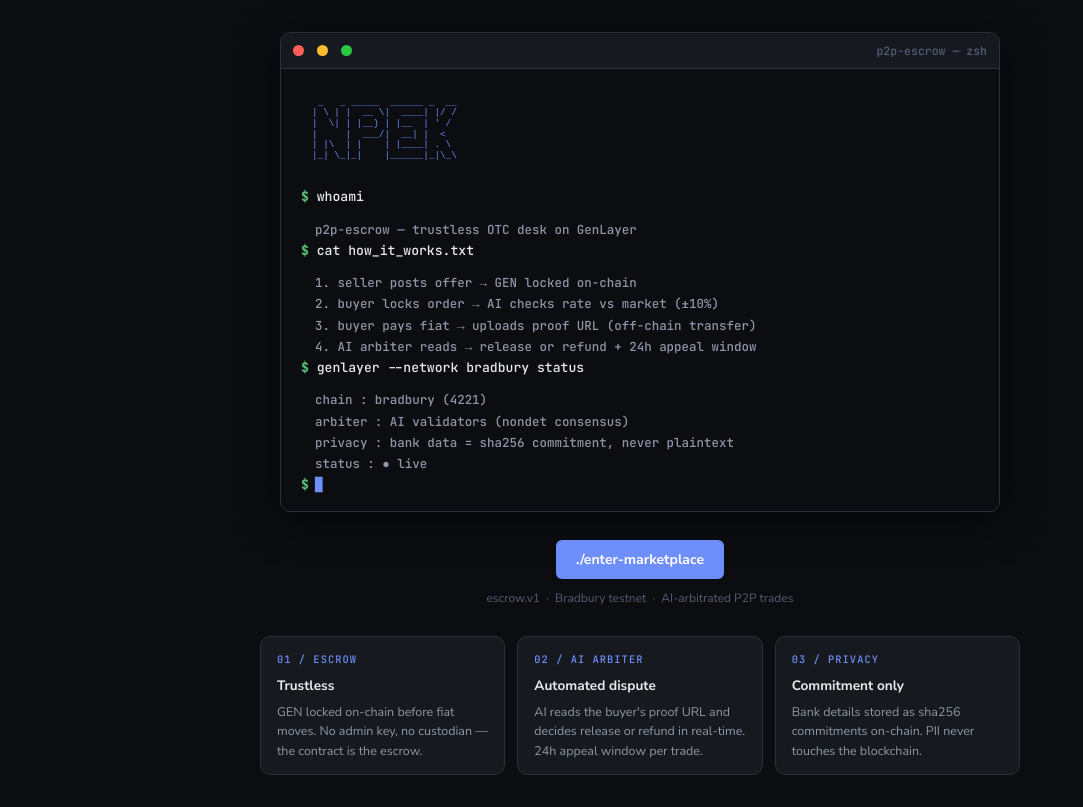
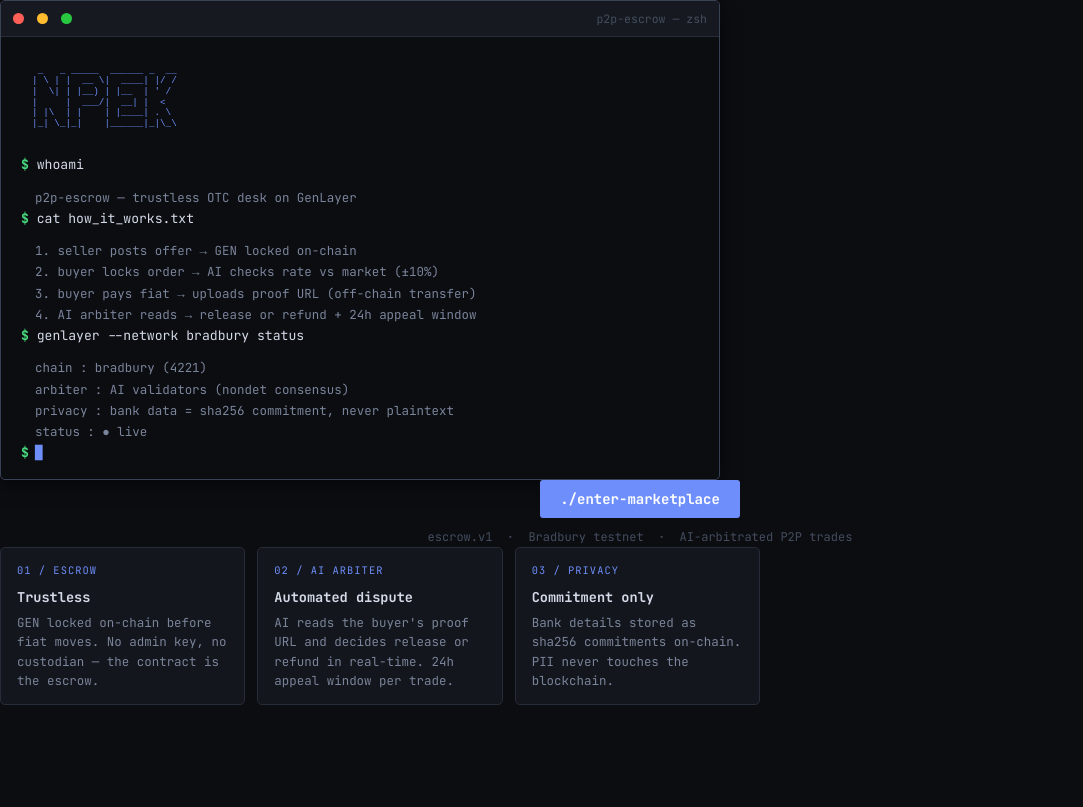
Before and after one commit to seijin88/p2p-escrow, a React (Vite) app in the folder frontend/: page / in a window 1280 px wide. Shown: the whole page, without its empty margins (0-1083 px from the left). Built offline with nearby package versions, Linux system fonts and the light colour scheme; what genlayer-js would draw is missing.

Commit message:
style: unify landing+marketplace to terminal aesthetic (monospace-first, terminal green logo, dark palette)

```diff
--- a/frontend/src/App.jsx
+++ b/frontend/src/App.jsx
@@ -73,10 +73,10 @@ export default function App() {
       <header className="app-header">
         <div className="header-content">
           <div className="logo-area" onClick={() => setView('board')} style={{cursor:'pointer'}}>
-            <span className="logo-icon" aria-hidden="true">◈</span>
+            <span className="logo-icon" aria-hidden="true">$</span>
             <div>
-              <h1 className="app-title">P2P Escrow</h1>
-              <p className="app-subtitle">Crypto to Fiat via GenLayer AI</p>
+              <h1 className="app-title">P2P ESCROW<span className="t-prompt">@</span>bradbury</h1>
+              <p className="app-subtitle">escrow.v1 · AI arbitrated · GenLayer</p>
             </div>
           </div>
           <nav className="main-nav">
--- a/frontend/src/landing.css
+++ b/frontend/src/landing.css
@@ -1,17 +1,5 @@
-/* override warm-charcoal with true terminal black for landing only */
-.landing {
-  background: #0b0d11;
-  min-height: 100vh;
-  display: flex; flex-direction: column;
-  align-items: center; justify-content: center;
-  padding: 32px 16px; gap: 28px;
-}
-.landing .terminal-window {
-  border-color: #2a2f3a;
-  box-shadow: 0 8px 40px rgba(0,0,0,.7);
-}
-.landing .feat { background: #161a1f; border-color: #2a2f3a; }
-.landing .btn-primary { background: #6e8efb; }
+/* Landing inherits the unified terminal palette from styles.css */
+.landing { background: var(--bg-base); }
 .terminal-window {
   width: 100%; max-width: 720px;
   background: #0b0d11;
--- a/frontend/src/styles.css
+++ b/frontend/src/styles.css
@@ -1,46 +1,47 @@
 /* ============================================================================
-   P2P Escrow — Global Styles
-   Refactored: warm minimal + monospace amounts + SVG-free
+   P2P Escrow — Unified Terminal Aesthetic
+   Single design language: terminal/code, monospace-first, dark
    ============================================================================ */
 
 /* ── Fonts ── */
-@import url('https://fonts.googleapis.com/css2?family=Nunito+Sans:wght@400;600;700;800&family=JetBrains+Mono:wght@500;700&display=swap');
+@import url('https://fonts.googleapis.com/css2?family=JetBrains+Mono:wght@400;500;700&family=Nunito+Sans:wght@400;600;700;800&display=swap');
 
 *, *::before, *::after { box-sizing: border-box; margin: 0; padding: 0; }
 
 :root {
-  /* Palette: warm charcoal + indigo accent + monospace amounts */
-  --bg-base:        #111318;   /* warm charcoal, not GitHub dark */
-  --bg-surface:     #1a1d24;   /* lifted surface */
-  --bg-card:        #20242c;   /* card fill */
-  --bg-hover:       #272b35;   /* hover state */
-  --border:         #2e323f;   /* softer border */
-  --border-bright:  #3d4254;   /* active/hover border */
-  --text-primary:   #e8eaf0;   /* warm white */
-  --text-secondary: #9096a8;   /* muted */
-  --text-muted:     #555d74;   /* very muted */
-  --accent:        #6e8efb;   /* indigo — trusty, calm, not blue-purple gradient */
-  --accent-dim:     rgba(110,142,251,.12);
-  --green:          #5ec97a;   /* settled/success */
-  --green-dim:      rgba(94,201,122,.12);
-  --yellow:         #e8b94d;   /* warning/pending */
-  --yellow-dim:     rgba(232,185,77,.12);
-  --red:            #e05c5c;   /* error/dispute */
-  --red-dim:        rgba(224,92,92,.12);
-  --purple:         #b68efb;   /* arbiter/AI */
-  --purple-dim:     rgba(182,142,251,.1);
-  --orange:         #e89b5c;   /* fiat amount accent */
-  /* Typography */
-  --font: 'Nunito Sans', -apple-system, BlinkMacSystemFont, sans-serif;
-  --font-mono: 'JetBrains Mono', 'Cascadia Code', monospace;
-  /* Radius: deliberate variation — not all pill */
-  --r-sm:  6px;
-  --r:     10px;
-  --r-lg:  16px;
-  --r-xl:  22px;
-  /* Shadows: subtle, warm */
-  --shadow: 0 1px 4px rgba(0,0,0,.35);
-  --shadow-lg: 0 4px 20px rgba(0,0,0,.5);
+  /* Terminal dark palette — unified across landing + marketplace */
+  --bg-base:        #0b0d11;   /* true terminal black */
+  --bg-surface:     #13161c;   /* slightly lifted */
+  --bg-card:        #1a1e25;   /* card fill */
+  --bg-hover:       #21252f;   /* hover state */
+  --border:         #272d38;   /* panel border */
+  --border-bright:  #3a4255;   /* active border */
+  --text-primary:   #d4dae8;   /* main text */
+  --text-secondary: #7a849a;   /* muted text */
+  --text-muted:     #444d5e;   /* very muted */
+  --accent:        #6e8efb;   /* indigo — links, selected */
+  --accent-dim:     rgba(110,142,251,.1);
+  --green:          #4ade80;   /* terminal green — success, prompts, logo */
+  --green-dim:      rgba(74,222,128,.1);
+  --yellow:         #fbbf24;   /* warning */
+  --yellow-dim:     rgba(251,191,36,.1);
+  --red:            #f87171;   /* error */
+  --red-dim:        rgba(248,113,113,.1);
+  --purple:         #a78bfa;   /* AI / arbiter */
+  --purple-dim:     rgba(167,139,250,.1);
+  --orange:         #fb923c;   /* fiat amount */
+  /* Typography — monospace primary */
+  --font: 'JetBrains Mono', 'Cascadia Code', 'Fira Code', monospace;
+  --font-mono: 'JetBrains Mono', 'Cascadia Code', 'Fira Code', monospace;
+  --font-ui:  'Nunito Sans', -apple-system, sans-serif; /* for prose only */
+  /* Radius — sharp terminal feel, minimal rounding */
+  --r-sm:  3px;
+  --r:     5px;
+  --r-lg:  8px;
+  --r-xl:  12px;
+  /* Shadows */
+  --shadow: 0 1px 3px rgba(0,0,0,.5);
+  --shadow-lg: 0 4px 20px rgba(0,0,0,.6);
 }
 
 body {
@@ -48,7 +49,7 @@ body {
   background: var(--bg-base);
   color: var(--text-primary);
   line-height: 1.65;
-  min-height: 100vh;
+  font-size: 13px; /* monospace default smaller */
   -webkit-font-smoothing: antialiased;
   -moz-osx-font-smoothing: grayscale;
 }
@@ -74,14 +75,14 @@ body {
 }
 .logo-area { display: flex; align-items: center; gap: 11px; flex-shrink: 0; cursor: pointer; }
 .logo-mark, .logo-icon {
-  width: 34px; height: 34px; border-radius: var(--r);
-  background: var(--accent);
+  width: 30px; height: 30px; border-radius: var(--r);
+  background: var(--green-dim); border: 1px solid rgba(74,222,128,.3);
   display: flex; align-items: center; justify-content: center;
-  font-family: var(--font-mono); font-weight: 700; font-size: 1rem;
-  color: #fff; letter-spacing: -.5px; flex-shrink: 0;
+  font-family: var(--font-mono); font-weight: 700; font-size: 13px;
+  color: var(--green); letter-spacing: -.5px; flex-shrink: 0;
 }
-.app-title { font-size: 1.15rem; font-weight: 800; line-height: 1.2; letter-spacing: -.02em; }
-.app-subtitle { font-size: 0.72rem; color: var(--text-secondary); font-family: var(--font-mono); letter-spacing: .02em; }
+.app-title { font-size: 14px; font-weight: 700; line-height: 1.2; letter-spacing: -.01em; font-family: var(--font-mono); }
+.app-subtitle { font-size: 10px; color: var(--text-muted); font-family: var(--font-mono); letter-spacing: .02em; }
 
 .main-nav { display: flex; gap: 2px; flex: 1; }
 .nav-btn {
@@ -461,7 +462,8 @@ body {
 .app-footer {
   text-align: center; padding: 24px 0 0;
   border-top: 1px solid var(--border); margin-top: 32px;
-  color: var(--text-muted); font-size: 0.78rem;
+  color: var(--text-muted); font-size: 11px;
+  font-family: var(--font-mono);
 }
 .app-footer a { color: var(--accent); text-decoration: none; }
 
```
